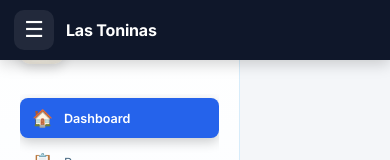
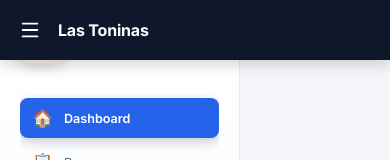
Before and after one commit to produccion2018/patrica_gabriel, a React (Vite) app: page /admin in a window 390 px wide. Shown: the top 160 px of the page. Built offline with nearby package versions, Linux system fonts and the light colour scheme; no server answers; sample sign-in values are in the browser's storage.

Commit message:
Icono hamburguesa estilo pagina publica en panel admin

```diff
--- a/src/pages/AdminDashboard.css
+++ b/src/pages/AdminDashboard.css
@@ -141,9 +141,13 @@
 }
 
 .patricia-layout.dark-mode .patricia-mobile-toggle {
-  background: #1e293b;
+  background: none;
   color: #fff;
-  border: 1px solid #334155;
+  border: none;
+}
+
+.patricia-layout.dark-mode .patricia-mobile-toggle.is-open {
+  background: rgba(255, 255, 255, 0.1);
 }
 
 /* =========================
@@ -197,15 +201,29 @@
     display: flex;
     align-items: center;
     justify-content: center;
-    width: 40px;
-    height: 40px;
+    width: 32px;
+    height: 32px;
     border: none;
-    border-radius: 10px;
-    background: rgba(255, 255, 255, 0.08);
+    border-radius: 8px;
+    background: none;
     color: #fff;
-    font-size: 22px;
     cursor: pointer;
     flex-shrink: 0;
+    padding: 0;
+    transition: transform 0.4s cubic-bezier(0.34, 1.56, 0.64, 1), background 0.3s;
+  }
+
+  .patricia-mobile-toggle svg {
+    transition: transform 0.4s cubic-bezier(0.34, 1.56, 0.64, 1);
+    display: block;
+  }
+
+  .patricia-mobile-toggle.is-open {
+    background: rgba(255, 255, 255, 0.1);
+  }
+
+  .patricia-mobile-toggle.is-open svg {
+    transform: rotate(90deg);
   }
 
   .patricia-sidebar-overlay {
--- a/src/pages/AdminDashboard.jsx
+++ b/src/pages/AdminDashboard.jsx
@@ -1,5 +1,6 @@
 import { useEffect, useState, useMemo } from "react";
 import { useNavigate } from "react-router-dom";
+import { Menu, X } from "lucide-react";
 import "./AdminDashboard.css";
 
 // RUTA CORREGIDA: sube un nivel (..) y entra en context
@@ -167,10 +168,10 @@ function AdminDashboard() {
       <main className="mireya-content">
         <div className="patricia-mobile-topbar">
           <button
-            className="patricia-mobile-toggle"
-            onClick={() => setSidebarOpen(true)}
+            className={`patricia-mobile-toggle ${sidebarOpen ? "is-open" : ""}`}
+            onClick={() => setSidebarOpen(!sidebarOpen)}
           >
-            ☰
+            {sidebarOpen ? <X size={22} /> : <Menu size={22} />}
           </button>
           <span className="patricia-mobile-topbar-title">Las Toninas</span>
         </div>
```
